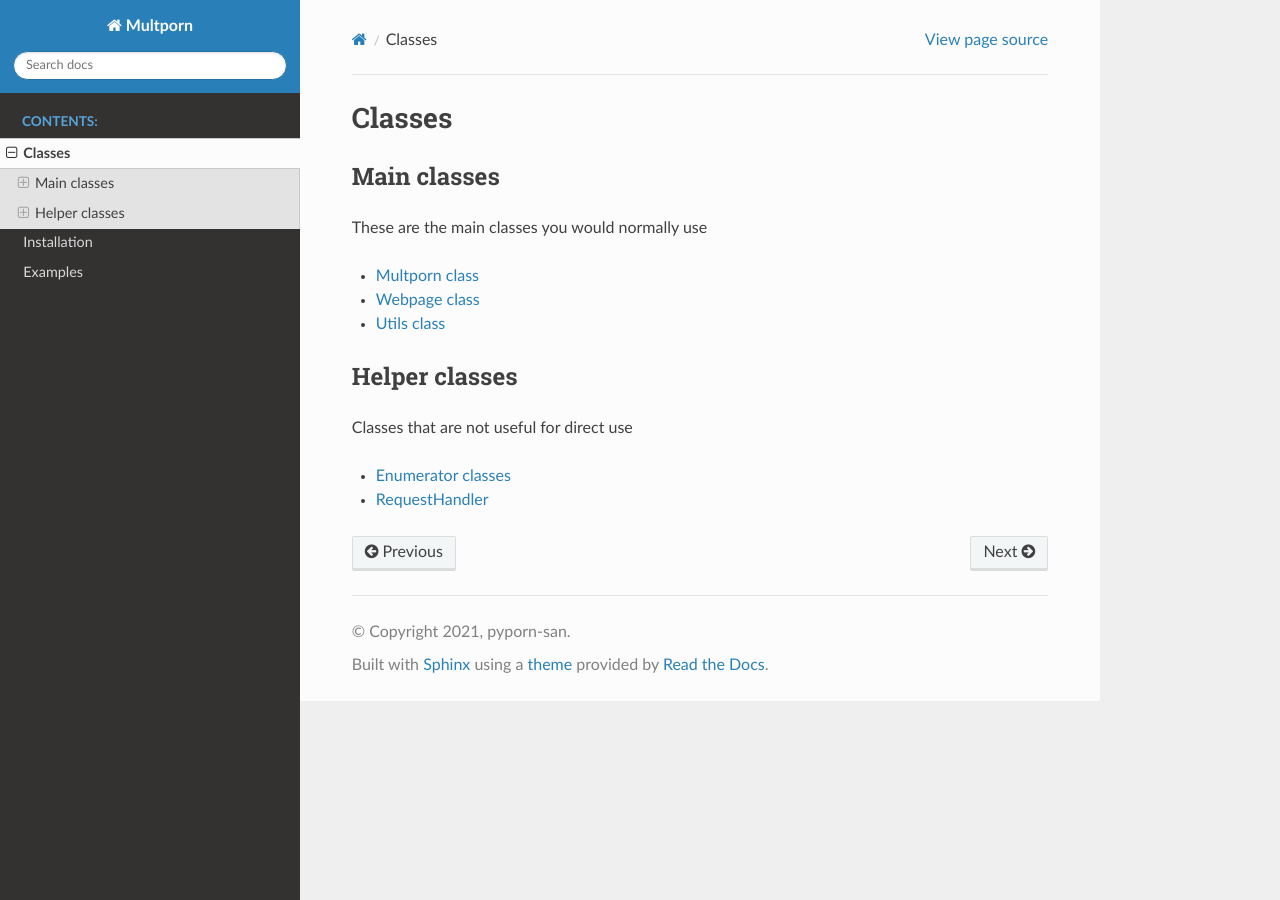
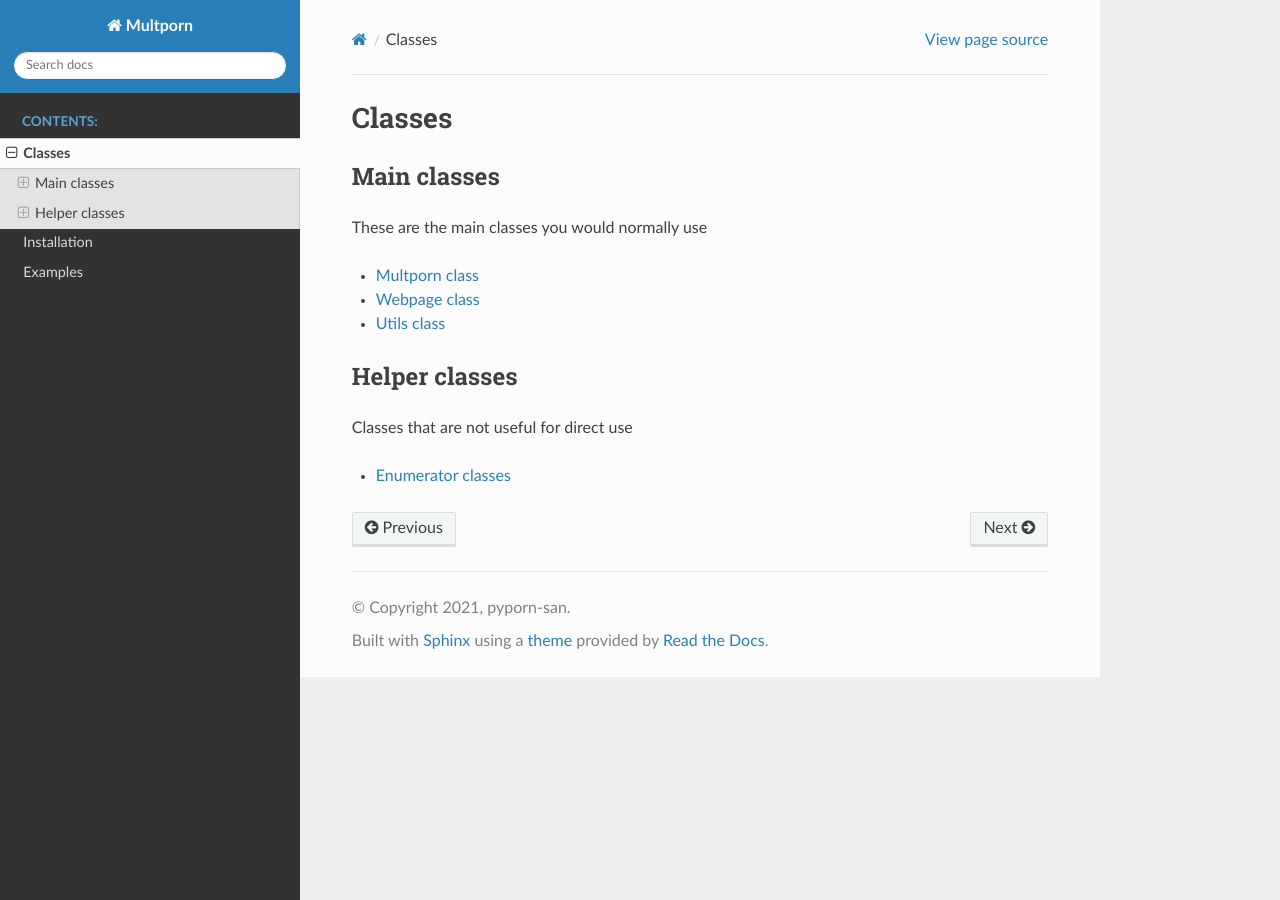
Before and after one commit to pyporn-san/Multporn, a Sphinx documentation site: the page built from docs/source/multporn/classes.rst, in a window 1280 px wide. Built offline with Sphinx 7.4.7 and the Read the Docs theme 2.0.0, drawn with Linux system fonts in a browser that asks for light colours.

Commit message:
Fixed docs

```diff
--- a/docs/source/multporn/classes.rst
+++ b/docs/source/multporn/classes.rst
@@ -21,4 +21,3 @@ Classes that are not useful for direct use
     :maxdepth: 2
 
     Enumerators
-    request handler
--- a/docs/source/multporn/request handler.rst
+++ /dev/null
@@ -1,6 +0,0 @@
-==============
-RequestHandler
-==============
-
-.. autoclass:: multporn.RequestHandler
-    :members:
```
